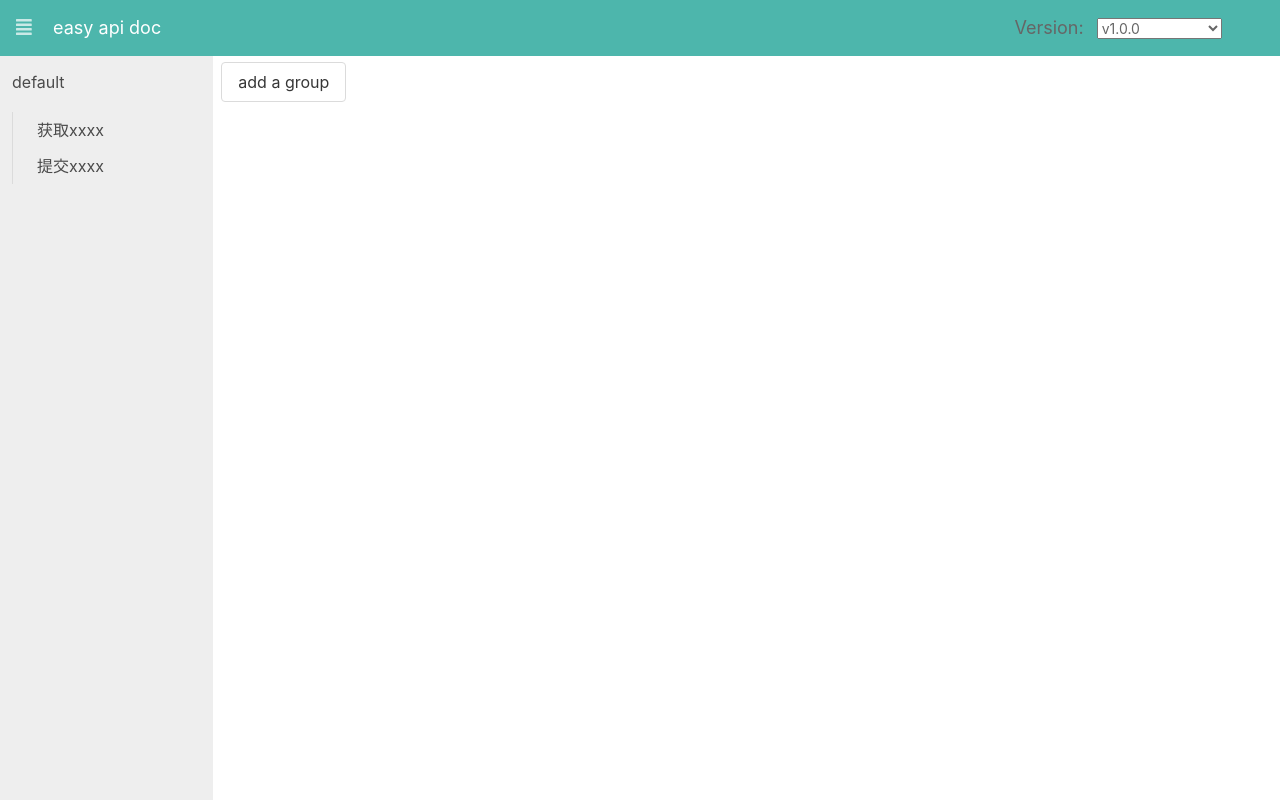
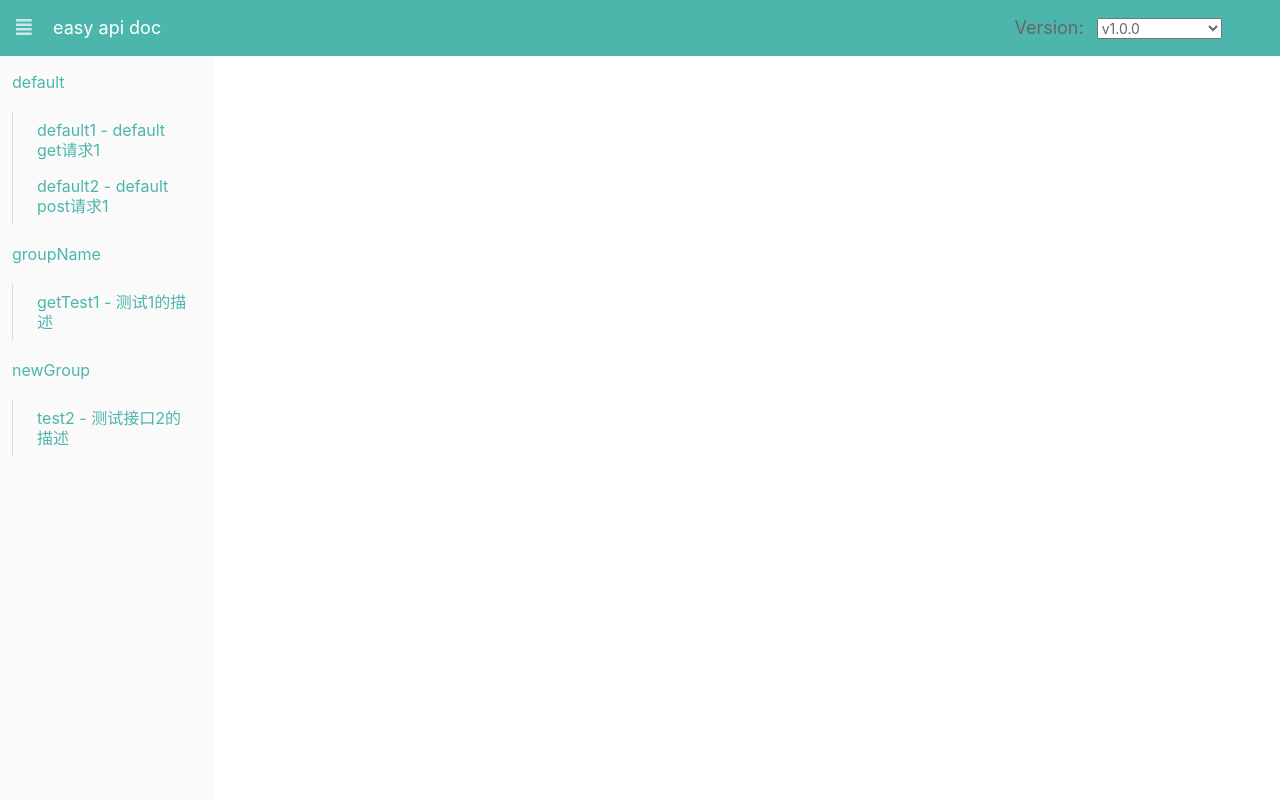
Before and after one commit to Ysanwen/easyApi_front_end, a Svelte app: page / in a window 1280 px wide. Built offline with nearby package versions, Linux system fonts and the light colour scheme.

Commit message:
add display side menu

```diff
--- a/public/data/v1.0.0/default.json
+++ b/public/data/v1.0.0/default.json
@@ -1,22 +1,22 @@
 {
-  "noGroup": {
+  "default1": {
     "Api": {
       "method": "get",
       "path": "/api/test/{id}"
     },
     "Name": {
-      "key": "noGroup",
-      "description": "关于接口 的简单描述"
+      "key": "default1",
+      "description": "default get请求1"
     }
   },
-  "noGroup2": {
+  "default2": {
     "Api": {
       "method": "post",
       "path": "/api/test/{id}"
     },
     "Name": {
-      "key": "noGroup2",
-      "description": "关于接口 的简单描述"
+      "key": "default2",
+      "description": "default post请求1"
     }
   }
 }
--- a/public/data/v1.0.0/groupName.json
+++ b/public/data/v1.0.0/groupName.json
@@ -1,12 +1,12 @@
 {
-  "apiName": {
+  "getTest1": {
     "Api": {
       "method": "get",
       "path": "/api/test/{id}"
     },
     "Name": {
-      "key": "apiName",
-      "description": "关于接口 的简单描述"
+      "key": "getTest1",
+      "description": "测试1的描述"
     },
     "Group": {
       "key": "groupName"
--- a/public/data/v1.0.0/newGroup.json
+++ b/public/data/v1.0.0/newGroup.json
@@ -1,12 +1,12 @@
 {
-  "test": {
+  "test2": {
     "Api": {
       "method": "get",
       "path": "/api/test/{id}"
     },
     "Name": {
-      "key": "test",
-      "description": "关于接口 的简单描述"
+      "key": "test2",
+      "description": "测试接口2的描述"
     },
     "Group": {
       "key": "newGroup"
--- a/public/data/v1.0.1/groupName.json
+++ b/public/data/v1.0.1/groupName.json
@@ -1,11 +1,11 @@
 {
-  "apiName": {
+  "testV1.0.1": {
     "Api": {
       "method": "get",
       "path": "/api/test/{id}"
     },
     "Name": {
-      "key": "apiName",
+      "key": "testV1.0.1",
       "description": "关于接口 的简单描述"
     },
     "Group": {
--- a/public/data/v1.0.2/groupName.json
+++ b/public/data/v1.0.2/groupName.json
@@ -1,11 +1,11 @@
 {
-  "apiName": {
+  "testV1.0.2": {
     "Api": {
       "method": "get",
       "path": "/api/test/{id}"
     },
     "Name": {
-      "key": "apiName",
+      "key": "testV1.0.2",
       "description": "关于接口 的简单描述"
     },
     "Group": {
--- a/src/App.svelte
+++ b/src/App.svelte
@@ -14,17 +14,21 @@
 	</div>
 	<div class="column version-selector">
 		<label for="version">Version:</label>
-		<select id="version" class="seclect-width">
-			<option>v1.0.0</option>
-			<option>v1.0.1</option>
-			<option>v1.0.2</option>
+		<select id="version" class="seclect-width" bind:value={selectedVersion} on:change={doSelectVersion}>
+			{#each versionList as version}
+				<option value={version}>{version}</option>
+			{/each}
 		</select>
 	</div>
 </header>
-<div class="ez-container columns is-gapless">
-	<LeftMenu openSideBar={openSideBar} newGroup={newGroup}/>
-	<RightContainer on:addGroup={addGroup}/>
-</div>
+{#if loadDataComplete}
+	<div class="ez-container columns is-gapless">
+		<LeftMenu openSideBar={openSideBar} groupList={groupList}/>
+		<RightContainer on:addGroup={addGroup} selectedVersion={selectedVersion} storeData={storeData}/>
+	</div>
+{:else}
+	<div class="loading-area has-text-primary">数据加载中	<span class="icon is-large"><i class="fas fa-spinner fa-pulse"></i></span></div>
+{/if}
 
 <script>
 	import { onMount } from 'svelte';
@@ -34,14 +38,18 @@
 
 	let docTitle = 'API Doc';
 	let openSideBar = true;
-	let newGroup = [];
+	let groupList = [];
+	let versionList = [];
+	let selectedVersion = '';
+	let storeData = {};
+	let loadDataComplete = false;
 
 	function openCloseSideBar () {
 		openSideBar = !openSideBar
 	}
 
 	function addGroup (event) {
-		newGroup = [{
+		groupList = [{
 			groupName: 'group1',
 			subItems: [
 				{title: 'getOne', description: '获取xxxx'},
@@ -50,17 +58,80 @@
 		}];
 	}
 
+	function doSelectVersion (e) {
+		initShowItem()
+	};
+
 	onMount(() => {
 		axios.get('/data/common.json').then((response) => {
 			if (response.status === 200) {
 				let data = response.data || {};
-				console.log(data);
-				docTitle = data.docTitle
+				storeData = data;
+				docTitle = storeData.docTitle;
+				versionList = storeData.versionList;
+				selectedVersion = versionList[0];
+				getVersionData()
 			} else {
 				console.log(response)
 			}
 		})
 	})
+
+	let requestNum = 0;
+	function getVersionData () {
+		for (let v of versionList) {
+			let url = `/data/${v}/groupInfo.json`;
+			storeData[v] = {};
+			requestNum += 1;
+			axios.get(url).then((response) => {
+				if (response.status === 200) {
+					let data = response.data || {};
+					let groupList = data.group || [];
+					getGroupData(v,groupList);
+				} else {
+					console.log(response)
+				}
+			}).finally(() => requestNum -= 1)
+		}
+	}
+
+	function getGroupData (version, groupList) {
+		for (let group of groupList) {
+			let url = `/data/${version}/${group}.json`;
+			storeData[version][group] = storeData[version][group] || {}
+			requestNum += 1;
+			axios.get(url).then((response) => {
+				if (response.status === 200) {
+					storeData[version][group] = response.data || {}
+				} else {
+					console.log(response)
+				}
+			}).finally(() => {
+				requestNum -= 1;
+				if (requestNum === 0) {
+					loadDataComplete = true;
+					initShowItem();
+				}
+			})
+		}
+	}
+
+	function initShowItem () {
+		let groupObject = storeData[selectedVersion] || {};
+		let groups = [];
+		for (let group in groupObject) {
+			groups.push({
+				groupName: group,
+				subItems: Object.keys(groupObject[group]).map((key) => {
+					return {
+						title: key,
+						description: groupObject[group][key].Name ? groupObject[group][key].Name.description : ''
+					}
+				})
+			})
+		}
+		groupList = groups;
+	}
 
 </script>
 
@@ -96,6 +167,9 @@
 	.seclect-width {
 		min-width: 50%;
 	}
+	.loading-area {
+		text-align: center;
+	}
 	.ez-container {
 		position: absolute;
 		top: 56px;
--- a/src/LeftMenu.svelte
+++ b/src/LeftMenu.svelte
@@ -1,15 +1,14 @@
 {#if openSideBar}
-  <nav class="ez-menu-area column is-2" >
-    <aside class="menu">
+  <nav class="ez-menu-area column is-2">
+    <aside class="menu" on:click={clickItem}>
       {#each groupList as group}
         <ul class="menu-list">
           <li>
-            <a href="#{group.groupName}">{group.groupName}</a>
-
+            <a href="#{group.groupName}" class={activityItem === group.groupName ? "is-activity" : "not-activity"} data-click-group={group.groupName} data-click-name={group.groupName}>{group.groupName}</a>
             {#if group.subItems.length > 0}
               <ul>
                 {#each group.subItems as subItem}
-                  <li><a href="#{subItem.title}">{subItem.description}</a></li>
+                  <li><a href="#{subItem.title}" class={activityItem === subItem.title ? "is-activity" : "not-activity"} data-click-group={group.groupName} data-click-name={subItem.title}>{subItem.title} - {subItem.description}</a></li>
                 {/each}
               </ul>
             {/if}
@@ -22,15 +21,21 @@
 <script>
 
   export let openSideBar = true;
-  export let newGroup = [];
-  let defaultList = [{
-    groupName: 'default',
-    subItems: [
-      {title: 'getDoc', description: '获取xxxx'},
-      {title: 'postDoc', description: '提交xxxx'},
-    ]
-  }];
-  $: groupList = (groupList || defaultList).concat(newGroup);
+  export let groupList = [];
+
+  let activityGroup = '';
+  let activityItem = '';
+
+  function clickItem (e) {
+    if (e.target && e.target.dataset) {
+      let clickGroup =  e.target.dataset.clickGroup;
+      let clickName =  e.target.dataset.clickName;
+      if (clickGroup && clickName) {
+        activityGroup = clickGroup;
+        activityItem = clickName;
+      }
+    }
+  }
 
 </script>
 
@@ -41,9 +46,16 @@
     box-sizing: border-box;
     overflow-y: scroll;
     /* border-right: 1px solid #4DB6AC; */
-    background: #eee;
+    background:hsl(0, 0%, 98%);
   }
   .menu {
     padding-top: 8px;
   }
+  .menu-list a {
+    color: #4DB6AC;
+  }
+  .menu-list .is-activity {
+    color: #fff;
+    background: #4DB6AC;
+  }
 </style>
--- a/src/RightContainer.svelte
+++ b/src/RightContainer.svelte
@@ -1,16 +1,25 @@
 <div class="ez-right-container column">
   <div class="main-content">
-    <button class="button" on:click={addGroup}>add a group</button>
+    <!-- <button class="button" on:click={addGroup}>add a group</button> -->
   </div>
 </div>
 <script>
-  import { createEventDispatcher } from 'svelte';
+  import { createEventDispatcher, onMount } from 'svelte';
+  export let selectedVersion = '';
+  export let storeData = {};
+
+  let versionData;
 
   const dispatch = createEventDispatcher();
 
   function addGroup () {
     dispatch('addGroup', {});
   }
+  $: {
+    versionData = selectedVersion ? storeData[selectedVersion] : {};
+    console.log(versionData);
+  }
+
 </script>
 
 
```
